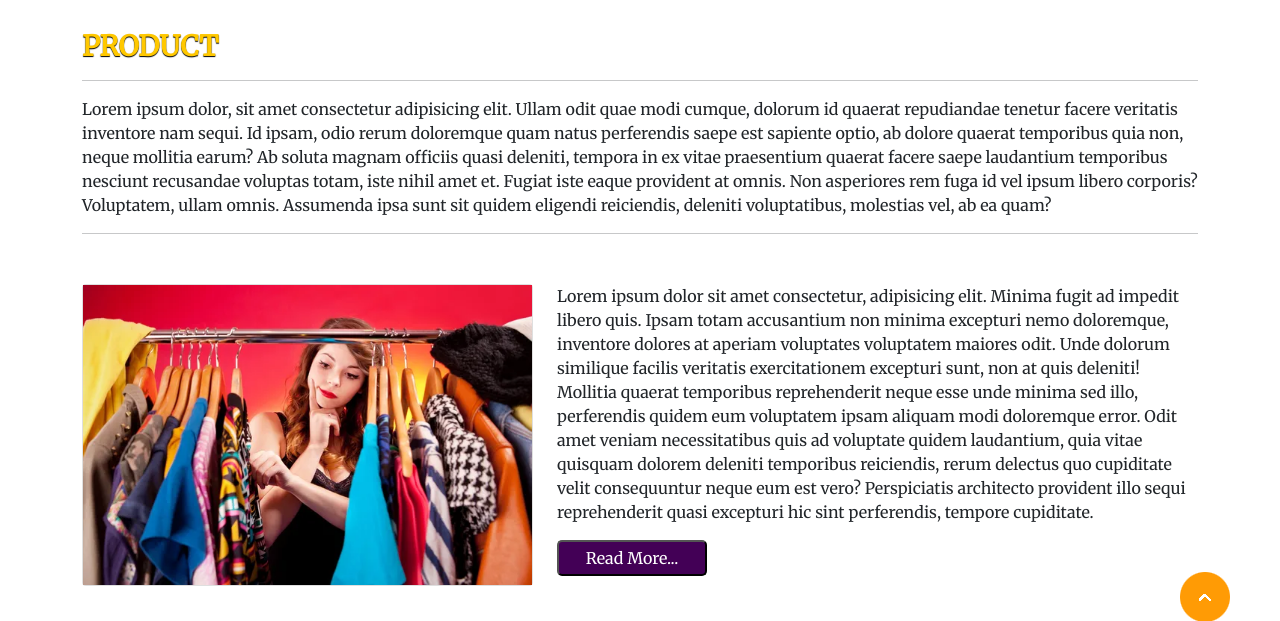
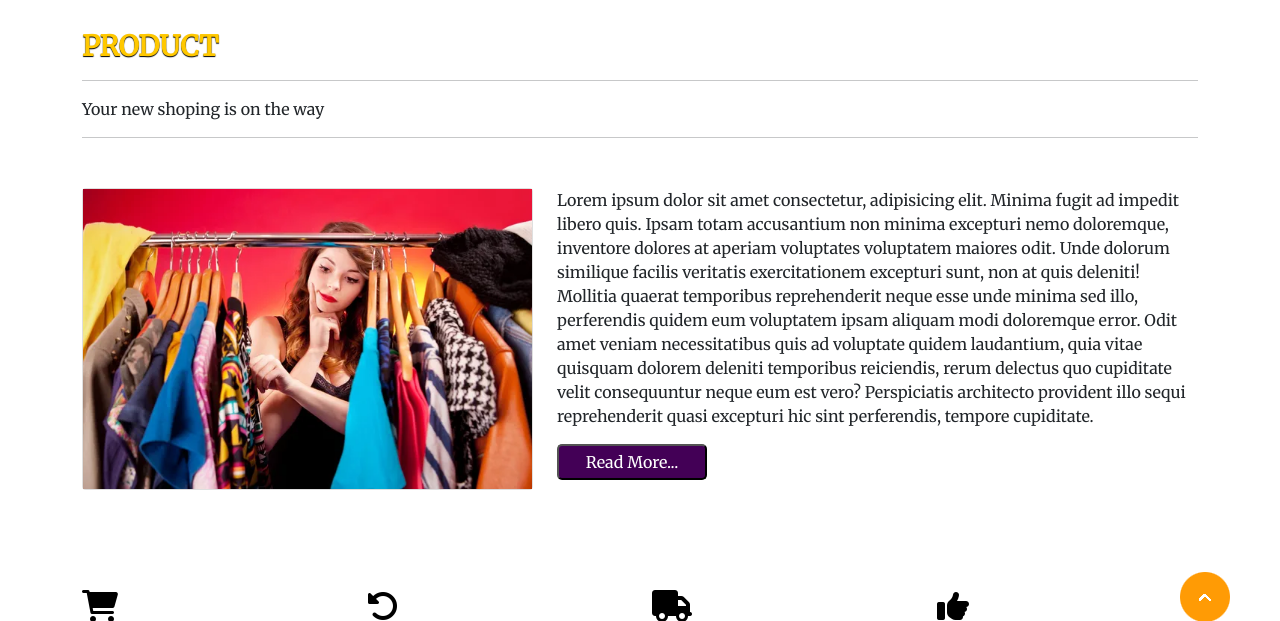
Before and after one commit to piyush15081999/23194651_CPP_Project, a Django app: page /about/ in a window 1280 px wide. Shown: the part 130-751 px from the top of the page. Run offline with Django 4.2, Linux system fonts and the light colour scheme.

Commit message:
Update about.html

```diff
--- a/templates/about.html
+++ b/templates/about.html
@@ -9,7 +9,7 @@
 
     <div class="container" id="about">
         <h3>PRODUCT</h3>
-        <hr><p>Lorem ipsum dolor, sit amet consectetur adipisicing elit. Ullam odit quae modi cumque, dolorum id quaerat repudiandae tenetur facere veritatis inventore nam sequi. Id ipsam, odio rerum doloremque quam natus perferendis saepe est sapiente optio, ab dolore quaerat temporibus quia non, neque mollitia earum? Ab soluta magnam officiis quasi deleniti, tempora in ex vitae praesentium quaerat facere saepe laudantium temporibus nesciunt recusandae voluptas totam, iste nihil amet et. Fugiat iste eaque provident at omnis. Non asperiores rem fuga id vel ipsum libero corporis? Voluptatem, ullam omnis. Assumenda ipsa sunt sit quidem eligendi reiciendis, deleniti voluptatibus, molestias vel, ab ea quam?</p>
+        <hr><p>Your new shoping is on the way</p>
         <hr>
         <div class="row" style="margin-top: 50px;">
             <div class="col-md-5 py-3 py-md-0">
```
